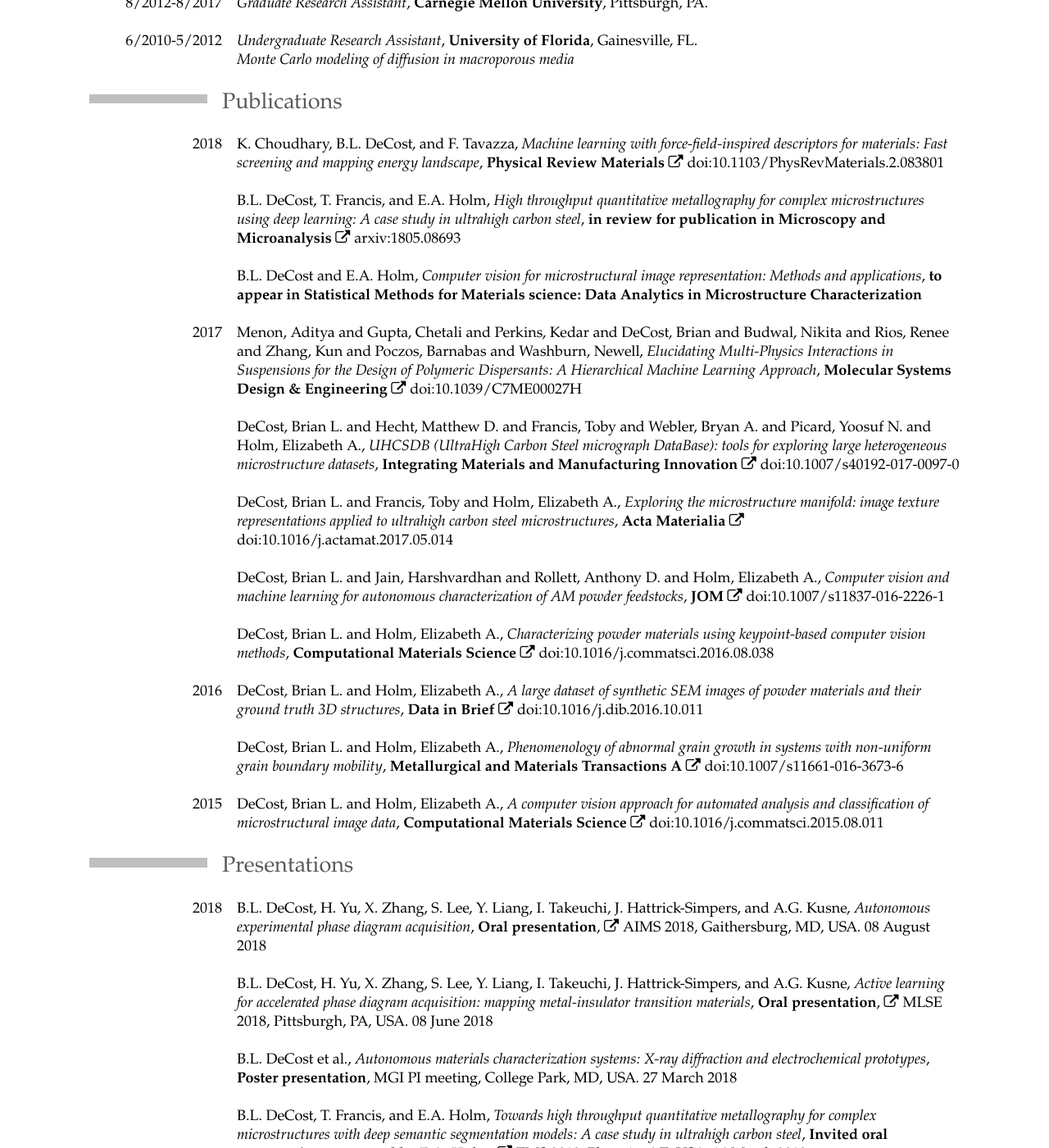
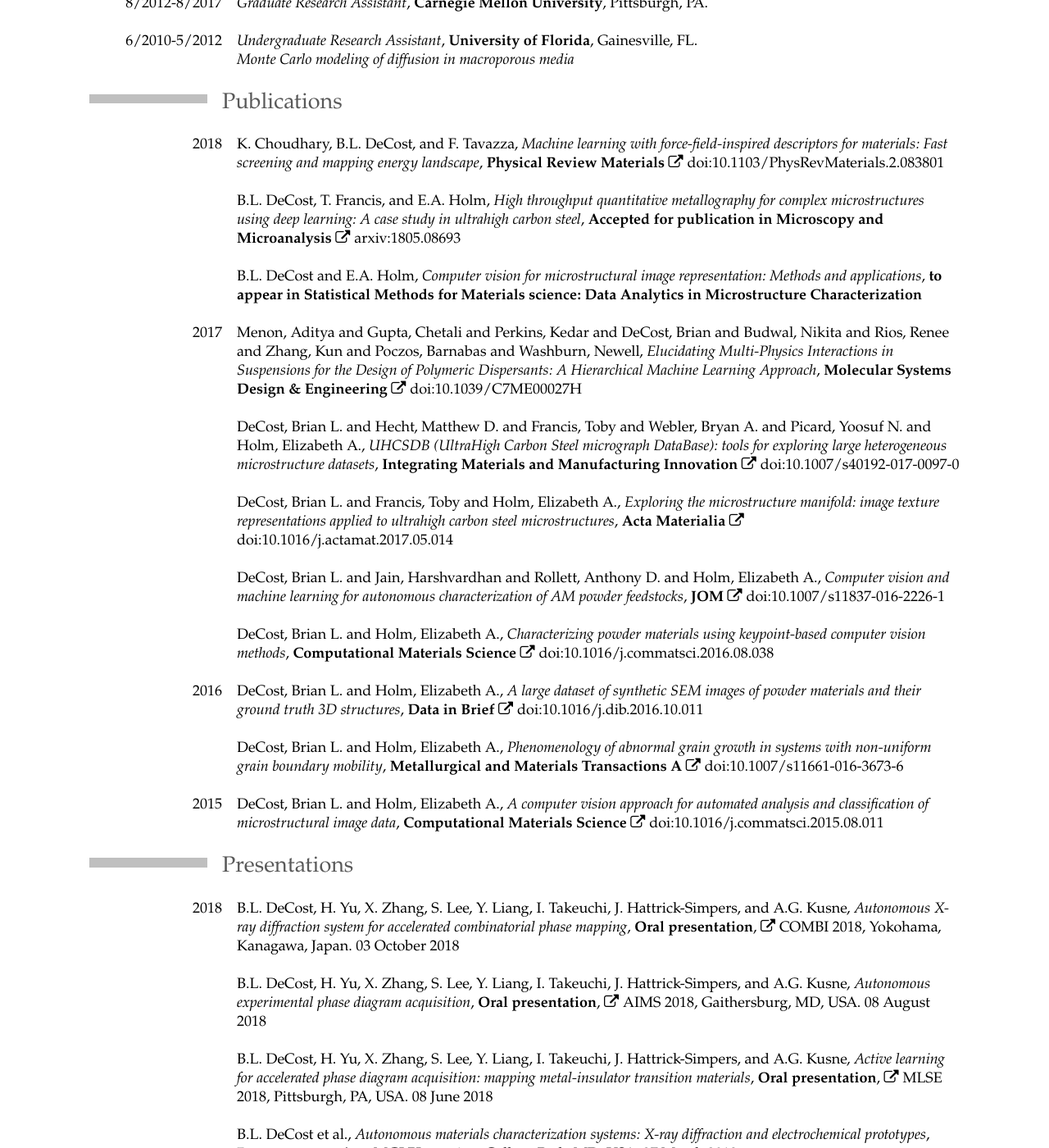
Before and after one commit to bdecost/bdecost.github.io, a Jekyll site: the page cv/index.html, which Jekyll copies as it is, in a window 1280 px wide and 1400 px high, scrolled down 571 px. Shown: the whole window at 82% size. Built offline with Jekyll 4.4.1, drawn with Linux system fonts in a browser that asks for light colours; some of the changed text lies outside the part shown.

Commit message:
add combi presentation.

```diff
--- a/cv/index.html
+++ b/cv/index.html
@@ -82,7 +82,7 @@
   <dd>K. Choudhary, B.L. DeCost, and F. Tavazza, <em>Machine learning with force-field-inspired descriptors for materials: Fast screening and mapping energy landscape</em>, <strong>Physical Review Materials</strong> <a href="https://dx.doi.org/10.1103/PhysRevMaterials.2.083801">doi:10.1103/PhysRevMaterials.2.083801</a>
   </dd>
   <dt></dt>
-  <dd>B.L. DeCost, T. Francis, and E.A. Holm, <em>High throughput quantitative metallography for complex microstructures using deep learning: A case study in ultrahigh carbon steel</em>, <strong>in review for publication in Microscopy and Microanalysis</strong> <a href="https://arxiv.org/abs/1805.08693">arxiv:1805.08693</a>
+  <dd>B.L. DeCost, T. Francis, and E.A. Holm, <em>High throughput quantitative metallography for complex microstructures using deep learning: A case study in ultrahigh carbon steel</em>, <strong>Accepted for publication in Microscopy and Microanalysis</strong> <a href="https://arxiv.org/abs/1805.08693">arxiv:1805.08693</a>
   </dd>
   <dt></dt>
   <dd>B.L. DeCost and E.A. Holm, <em>Computer vision for microstructural image representation: Methods and applications</em>, <strong>to appear in Statistical Methods for Materials science: Data Analytics in Microstructure Characterization</strong>
@@ -117,6 +117,9 @@
   <h2>Presentations</h2>
   <dl>
   <dt>2018</dt>
+  <dd>B.L. DeCost, H. Yu, X. Zhang, S. Lee, Y. Liang, I. Takeuchi, J. Hattrick-Simpers, and A.G. Kusne, <em>Autonomous X-ray diffraction system for accelerated combinatorial phase mapping</em>, <strong>Oral presentation</strong>, <a href="http://tus-fujimotolab.jp/meeting/combi2018">COMBI 2018</a>, Yokohama, Kanagawa, Japan. 03 October 2018
+  </dd>
+  <dt></dt>
   <dd>B.L. DeCost, H. Yu, X. Zhang, S. Lee, Y. Liang, I. Takeuchi, J. Hattrick-Simpers, and A.G. Kusne, <em>Autonomous experimental phase diagram acquisition</em>, <strong>Oral presentation</strong>, <a href="https://www.ctcms.nist.gov/~knc6/workshops.html">AIMS 2018</a>, Gaithersburg, MD, USA. 08 August 2018
   </dd>
   <dt></dt>
@@ -207,6 +210,9 @@
   <section id="teaching-experience" class="level2">
   <h2>Teaching Experience</h2>
   <dl>
+  <dt>September 2018</dt>
+  <dd><strong>Instructor</strong>, <em><a href="http://www.tms.org/MachineLearning2018">Machine Learning in Materials Science workshop</a></em>, TMS, Pittsburgh, PA
+  </dd>
   <dt>July 2018</dt>
   <dd><strong>Instructor</strong>, <em><a href="https://www.nanocenter.umd.edu/events/mlmr/program/">Machine Learning in Materials Science bootcamp</a></em>, NIST/UMD, Rockville MD
   </dd>
```
